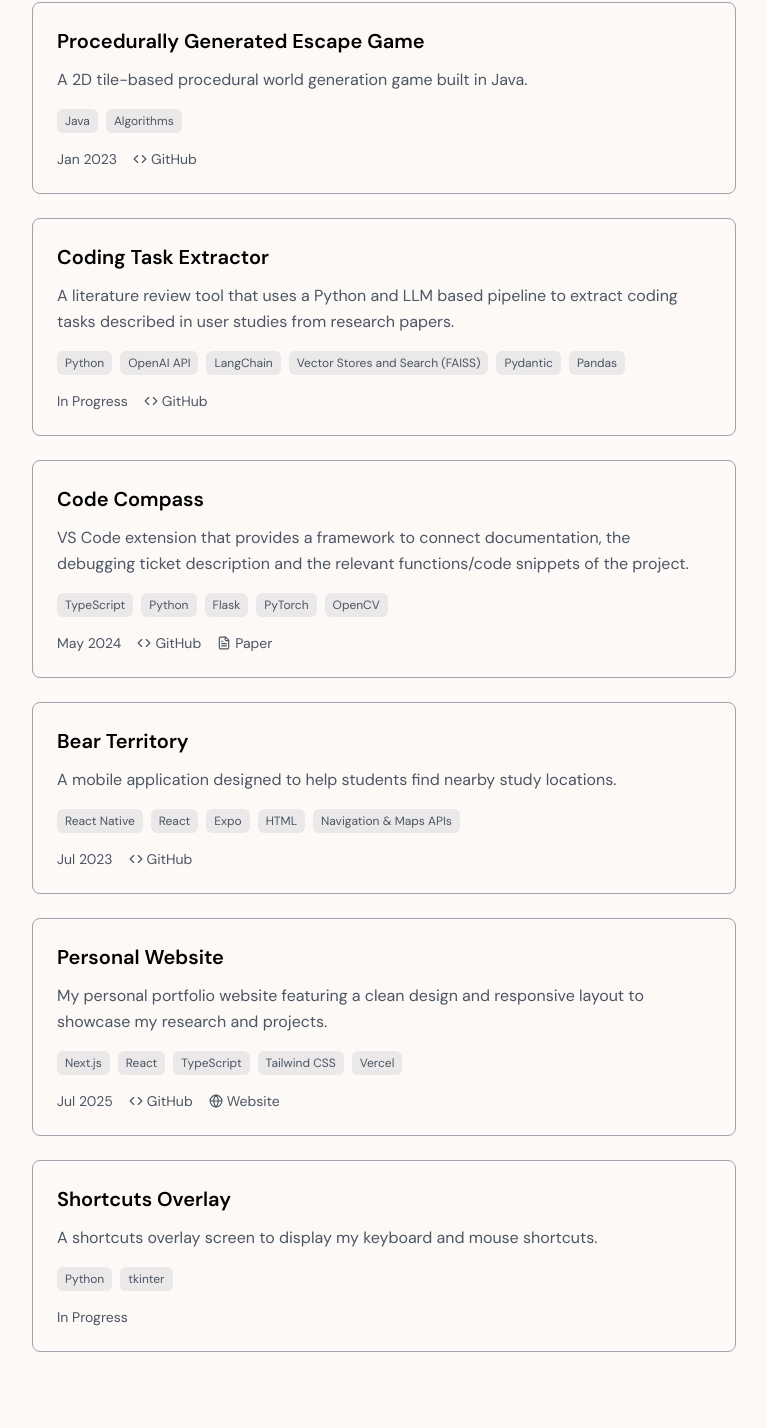
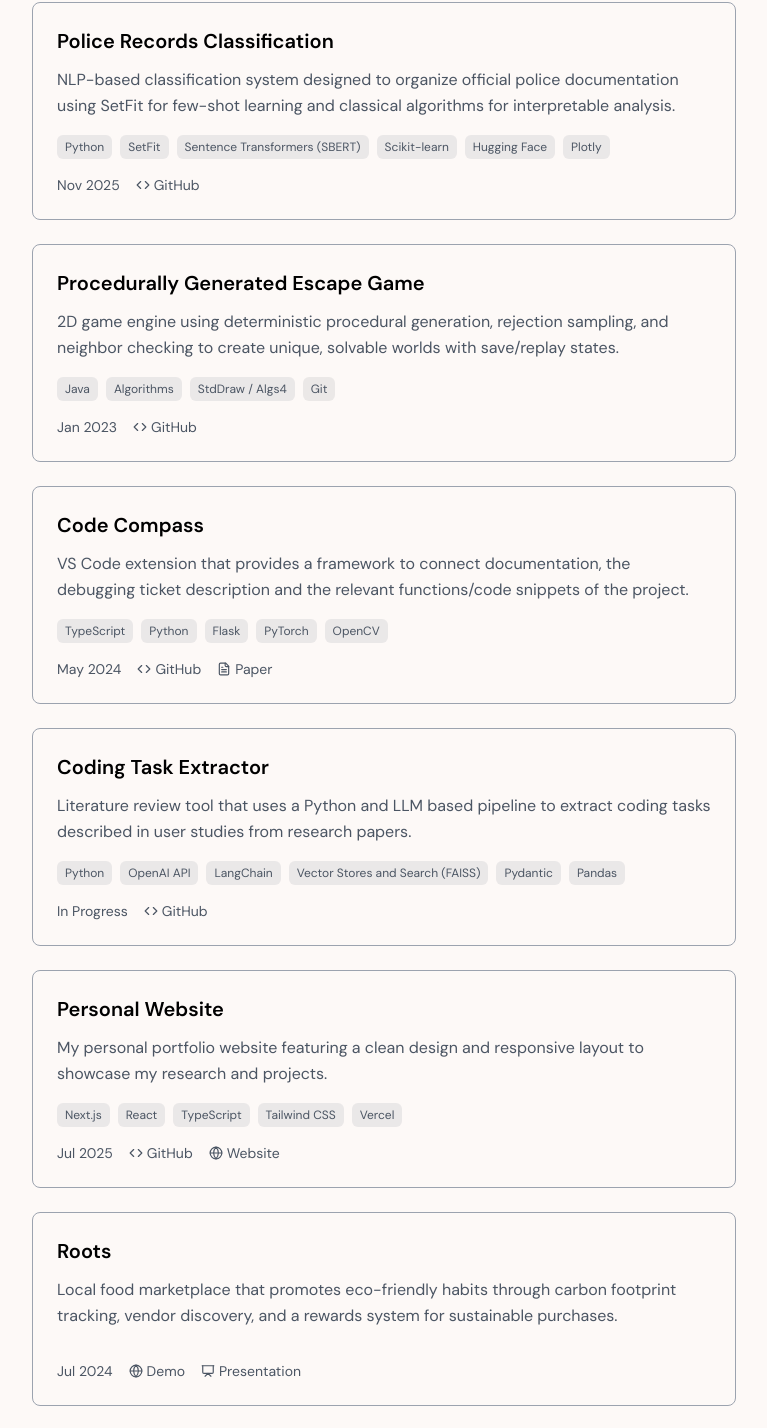
Before and after one commit to c-goenka/personal-website, a Next.js app: page /projects in a window 1280 px wide. Shown: the part 718-2146 px from the top of the page, without its empty margins (256-1023 px from the left). Built offline with nearby package versions, Linux system fonts and the light colour scheme.

Commit message:
add projects and clean up descriptions

```diff
--- a/src/data/projects.ts
+++ b/src/data/projects.ts
@@ -19,24 +19,13 @@ export const projects: Project[] = [
     {
         id: "python-complier",
         title: "Python Compiler",
-        description: "A compiler for a dialect of Python, featuring lexical analysis, parsing, semantic analysis, and RISC-V code generation.",
+        description: "Compiler for Python dialect featuring a complete compilation pipeline with lexical analysis, parsing, semantic analysis, and RISC-V code generation.",
         technologies: ["Java", "Python", "RISC-V (Assembly Language)", "JFlex (Compiler Tool)", "CUP (Compiler Tool)"],
         date: "2024-05",
         links: {
             github: "https://github.com/c-goenka/python-complier"
         },
     },
-    // {
-    //     id: "memory-bottle",
-    //     title: "Memory Bottle",
-    //     description: "An interactive bottle for capturing sensory memories, featuring audio and color sampling, gesture-based interaction, and WiFi-synchronized audiovisual playback.",
-    //     technologies: ["Python", "C++", "Flask", "Arduino"],
-    //     date: "In Progress",
-    //     links: {
-    //         github: "https://github.com/c-goenka/memory-bottle",
-    //         paper: "/papers/memory-bottle.pdf",
-    //     },
-    // },
     {
         id: "board-wizard",
         title: "Board Wizard",
@@ -49,23 +38,23 @@ export const projects: Project[] = [
         }
     },
     {
+        id: "police-records",
+        title: "Police Records Classification",
+        description: "NLP-based classification system designed to organize official police documentation using SetFit for few-shot learning and classical algorithms for interpretable analysis.",
+        technologies: ["Python", "SetFit", "Sentence Transformers (SBERT)", "Scikit-learn", "Hugging Face", "Plotly"],
+        date: "2025-11",
+        links: {
+            github: "https://github.com/c-goenka/police-records-project"
+        }
+    },
+    {
         id: "procedural-escape-game",
         title: "Procedurally Generated Escape Game",
-        description: "A 2D tile-based procedural world generation game built in Java.",
-        technologies: ["Java", "Algorithms"],
+        description: "2D game engine using deterministic procedural generation, rejection sampling, and neighbor checking to create unique, solvable worlds with save/replay states.",
+        technologies: ["Java", "Algorithms", "StdDraw / Algs4", "Git"],
         date: "2023-01",
         links: {
             github: "https://github.com/c-goenka/procedural-escape-game"
-        },
-    },
-    {
-        id: "coding-task-extractor",
-        title: "Coding Task Extractor",
-        description: "A literature review tool that uses a Python and LLM based pipeline to extract coding tasks described in user studies from research papers.",
-        technologies: ["Python", "OpenAI API", "LangChain", "Vector Stores and Search (FAISS)", "Pydantic", "Pandas"],
-        date: "In Progress",
-        links: {
-            github: "https://github.com/c-goenka/coding-task-extractor"
         },
     },
     {
@@ -80,13 +69,13 @@ export const projects: Project[] = [
         }
     },
     {
-        id: "study-bears",
-        title: "Bear Territory",
-        description: "A mobile application designed to help students find nearby study locations.",
-        technologies: ["React Native", "React", "Expo", "HTML", "Navigation & Maps APIs"],
-        date: "2023-07",
+        id: "coding-task-extractor",
+        title: "Coding Task Extractor",
+        description: "Literature review tool that uses a Python and LLM based pipeline to extract coding tasks described in user studies from research papers.",
+        technologies: ["Python", "OpenAI API", "LangChain", "Vector Stores and Search (FAISS)", "Pydantic", "Pandas"],
+        date: "In Progress",
         links: {
-            github: "https://github.com/c-goenka/study-bears"
+            github: "https://github.com/c-goenka/coding-task-extractor"
         },
     },
     {
@@ -101,9 +90,30 @@ export const projects: Project[] = [
         }
     },
     {
+        id: "roots-visa",
+        title: "Roots",
+        description: "Local food marketplace that promotes eco-friendly habits through carbon footprint tracking, vendor discovery, and a rewards system for sustainable purchases.",
+        technologies: [],
+        date: "2024-07",
+        links: {
+            demo: "https://www.figma.com/design/6JREZrQNdB7GbgKM7aYMOR/Roots-Prototype?node-id=0-1&p=f",
+            presentation: "https://www.youtube.com/watch?v=yDruDeSWNSM"
+        }
+    },
+    {
+        id: "study-bears",
+        title: "Bear Territory",
+        description: "Mobile application designed to help students find nearby study locations.",
+        technologies: ["React Native", "React", "Expo", "HTML", "Navigation & Maps APIs"],
+        date: "2023-07",
+        links: {
+            github: "https://github.com/c-goenka/study-bears"
+        },
+    },
+    {
         id: "shortcuts-overlay",
         title: "Shortcuts Overlay",
-        description: "A shortcuts overlay screen to display my keyboard and mouse shortcuts.",
+        description: "Shortcuts overlay screen to display my keyboard and mouse shortcuts.",
         technologies: ["Python", "tkinter"],
         date: "In Progress",
         links: {
--- a/src/utils/linkIcons.tsx
+++ b/src/utils/linkIcons.tsx
@@ -25,7 +25,7 @@ const LINK_LABELS = {
     'paper' : 'Paper',
     'code': 'Code',
     'documentation': 'Docs',
-    'presentation': 'Slides',
+    'presentation': 'Presentation',
     'portfolio': 'Portfolio',
 } as const;
 
```
